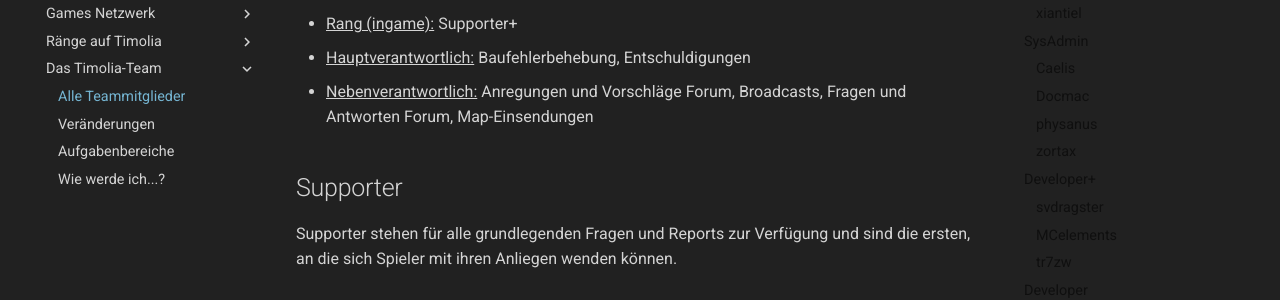
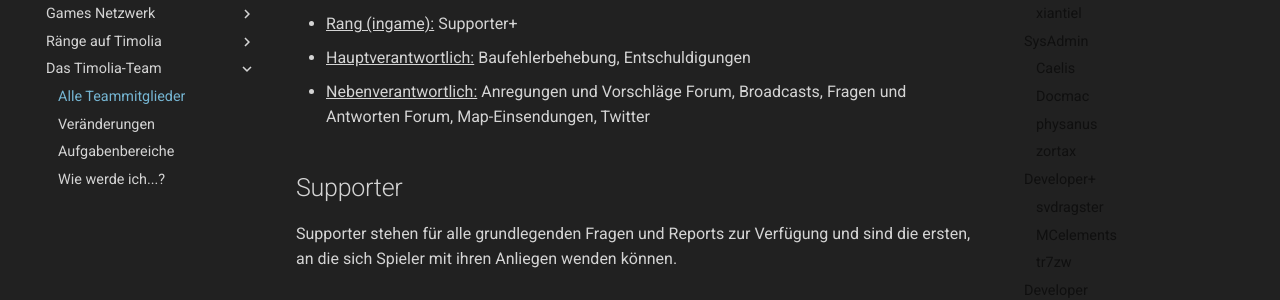
Before and after one commit to TimoliaDE/HowTo, an MkDocs documentation site: the page built from docs/team/members.md, in a window 1280 px wide and 900 px high, scrolled down 5144 px. Shown: the part 178-478 px from the top of the window. Built offline with MkDocs 1.6.1 and Material for MkDocs 9.7.7, drawn with Linux system fonts in a browser that asks for light colours; old or Windows-style settings are respelled for this version of MkDocs.

Commit message:
RodspamExpertRU Twitter NV

```diff
--- a/docs/team/members.md
+++ b/docs/team/members.md
@@ -160,7 +160,7 @@ Sie sind die ersten, an die sich Spieler mit ihren Anliegen wenden können.
 ### <strong><span class='supporter-plus'>RodspamExpertRU</span></strong>
 - <u>Rang (ingame):</u> Supporter+
 - <u>Hauptverantwortlich:</u> Baufehlerbehebung, Entschuldigungen
-- <u>Nebenverantwortlich:</u> Anregungen und Vorschläge Forum, Broadcasts, Fragen und Antworten Forum, Map-Einsendungen
+- <u>Nebenverantwortlich:</u> Anregungen und Vorschläge Forum, Broadcasts, Fragen und Antworten Forum, Map-Einsendungen, Twitter
 
 
 
```
Also changed, not shown: docs/team/responsibilities.md (+1 -0 lines).
